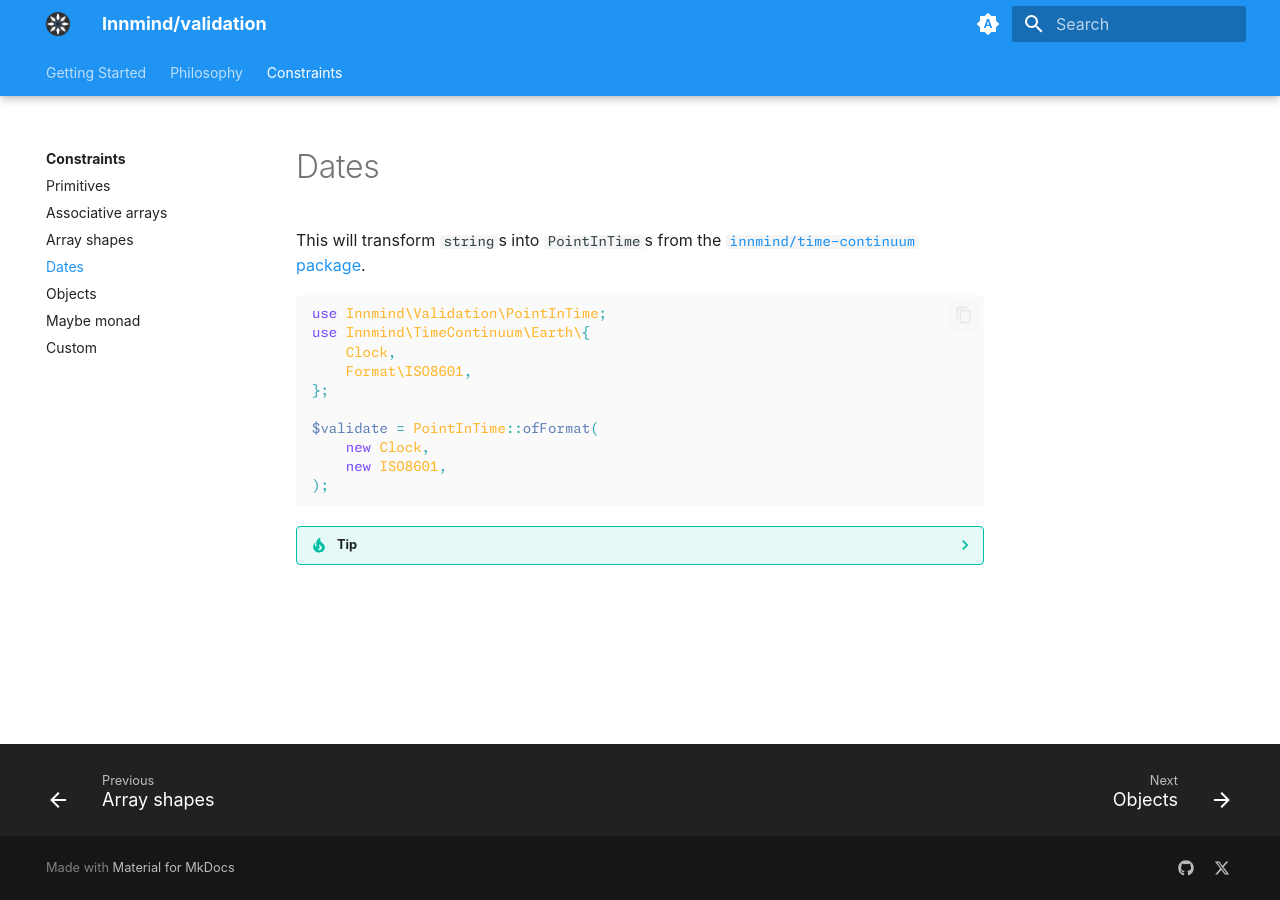
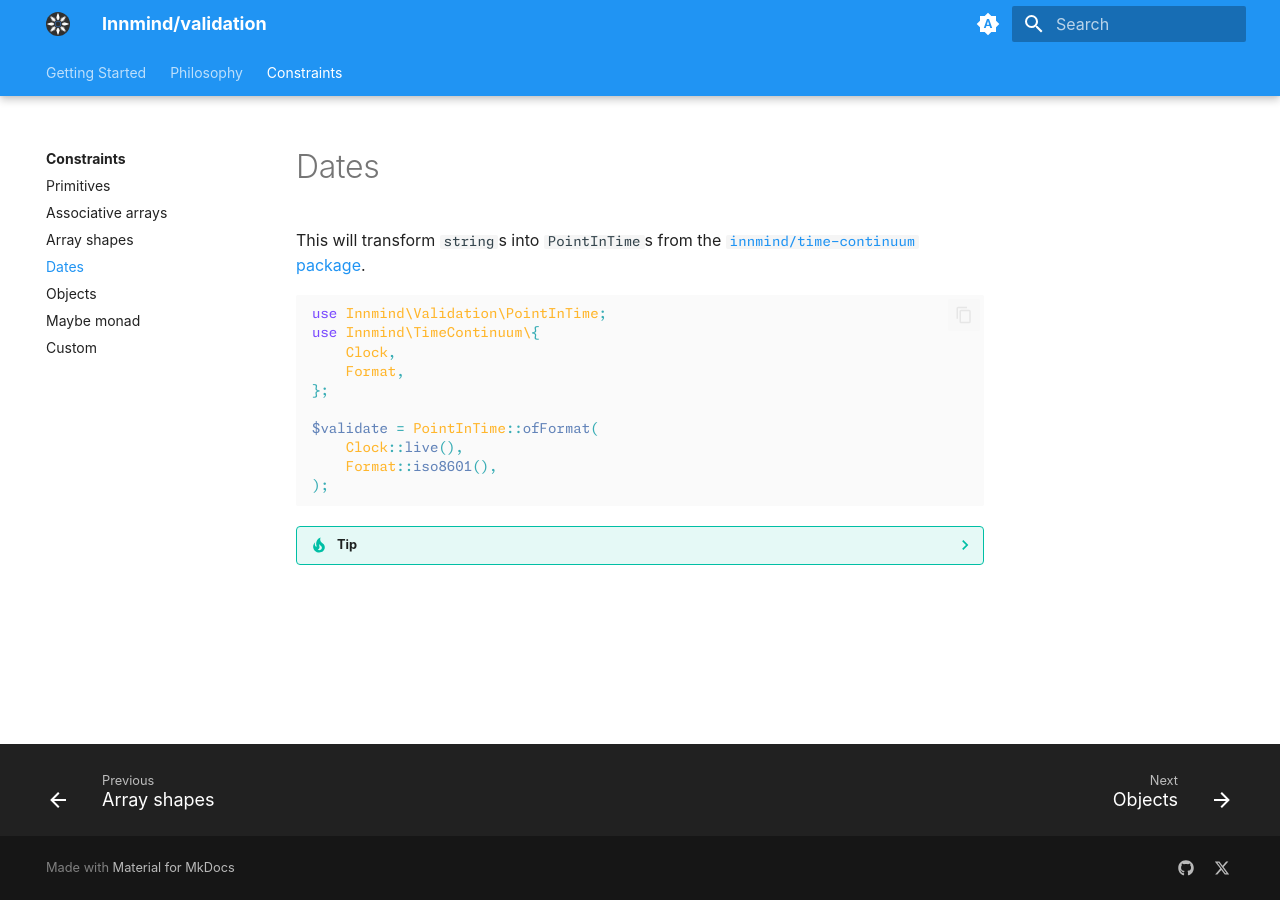
Before and after one commit to Innmind/validation, an MkDocs documentation site: the page built from docs/constraints/dates.md, in a window 1280 px wide. Built offline with MkDocs 1.6.1 and Material for MkDocs 9.7.7, drawn with Linux system fonts in a browser that asks for light colours; plug-ins that fetch from the network failed and are left out.

Commit message:
add support for time-continuum 4

````diff
--- a/composer.json
+++ b/composer.json
@@ -17,7 +17,7 @@
     "require": {
         "php": "~8.2",
         "innmind/immutable": "~5.3",
-        "innmind/time-continuum": "~3.4"
+        "innmind/time-continuum": "~3.4|^4.0.2"
     },
     "autoload": {
         "psr-4": {
--- a/docs/constraints/dates.md
+++ b/docs/constraints/dates.md
@@ -4,14 +4,14 @@ This will transform `string`s into `PointInTime`s from the [`innmind/time-contin
 
 ```php
 use Innmind\Validation\PointInTime;
-use Innmind\TimeContinuum\Earth\{
+use Innmind\TimeContinuum\{
     Clock,
-    Format\ISO8601,
+    Format,
 };
 
 $validate = PointInTime::ofFormat(
-    new Clock,
-    new ISO8601,
+    Clock::live(),
+    Format::iso8601(),
 );
 ```
 
````
Also changed, not shown: CHANGELOG.md (+6 -0 lines), 1 other file.
